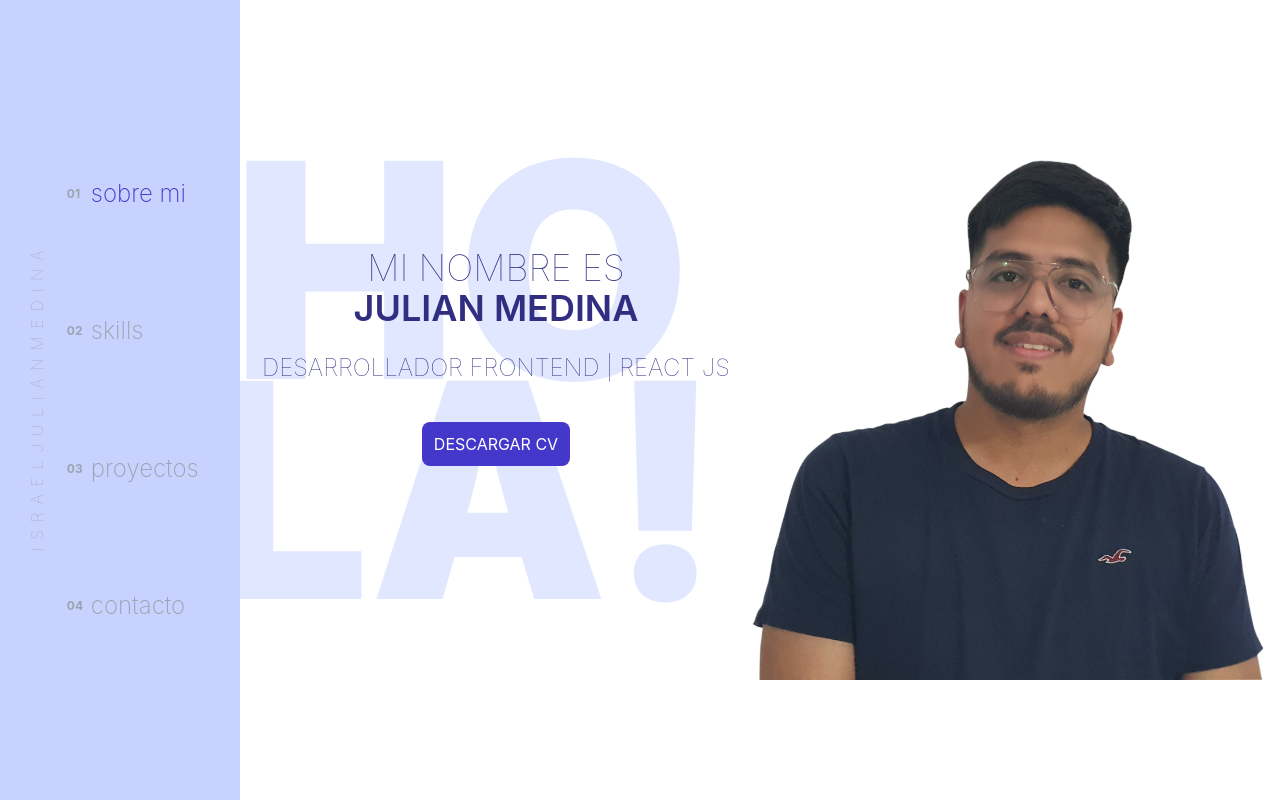
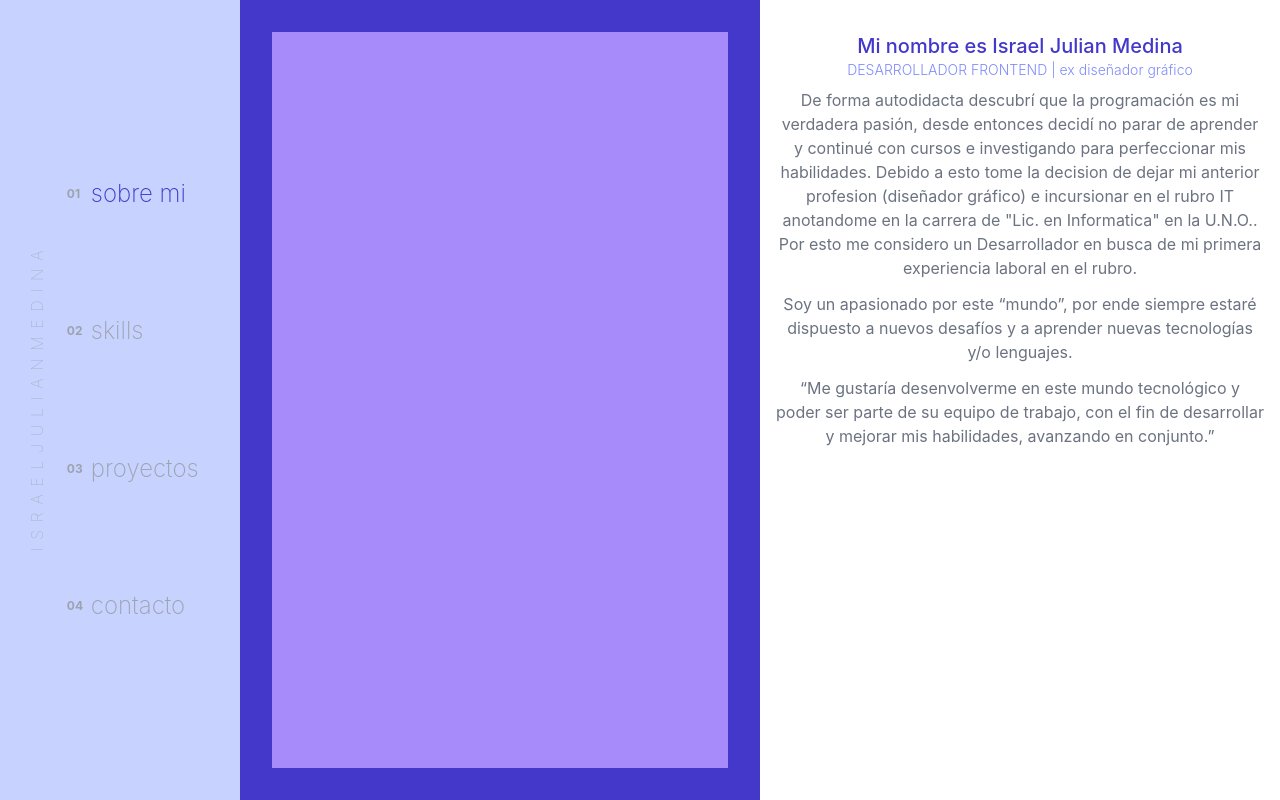
Before and after one commit to JulianMedd/israeljulianmedina, a Next.js app: page /about-me in a window 1280 px wide. Built offline with nearby package versions, Linux system fonts and the light colour scheme.

Commit message:
fixing the Hero component and the LayoutSection component and adding the About component

```diff
--- /dev/null
+++ b/components/aboutMe/About.js
@@ -0,0 +1,40 @@
+import React from 'react';
+import LayoutSection from '../layout/LayoutSection';
+
+const About = () => {
+    return (
+        <LayoutSection>
+                <h2 className="text-indigo-700 font-thin tracking-widest py-8 lg:hidden text-2xl">
+                    S O B R E  M I
+                </h2>
+                <article className="w-full h-60 lg:h-full lg:w-1/2 bg-indigo-700 p-8">
+                    {/* foto */}
+                    <div className="w-full h-full bg-purple-400">
+
+                    </div>
+                </article>
+                <article className="w-full lg:h-full lg:w-1/2 px-4 py-8 text-center">
+                    {/* texto */}
+                    <div className="flex flex-col items-center space-y-2">
+                        <div>
+                            <h3 className="text-indigo-700 text-xl font-medium">Mi nombre es Israel Julian Medina</h3>
+                            <h4 className="text-sm font-light text-indigo-400">DESARROLLADOR FRONTEND | <span>ex diseñador gráfico</span></h4>
+                        </div>
+                        <div className="text-gray-500 font-normal space-y-3">
+                            <p>
+                            De forma autodidacta descubrí que la programación es mi verdadera pasión, desde entonces decidí no parar de aprender y continué con cursos e investigando para perfeccionar mis habilidades. Debido a esto tome la decision de dejar mi anterior profesion (diseñador gráfico) e incursionar en el rubro IT anotandome en la carrera de "Lic. en Informatica" en la U.N.O.. Por esto me considero un Desarrollador en busca de mi primera experiencia laboral en el rubro.
+                            </p>
+                            <p>
+                            Soy un apasionado por este “mundo”, por ende siempre estaré dispuesto a nuevos desafíos y a aprender nuevas tecnologías y/o lenguajes.
+                            </p>
+                            <p>
+                            “Me gustaría desenvolverme en este mundo tecnológico y poder ser parte de su equipo de trabajo, con el fin de desarrollar y mejorar mis habilidades, avanzando en conjunto.”
+                            </p>
+                        </div>
+                    </div>
+                </article>
+        </LayoutSection>
+    )
+}
+
+export default About
--- a/components/hero/Hero.js
+++ b/components/hero/Hero.js
@@ -1,12 +1,13 @@
 import React from "react";
 import Image from 'next/image';
 import fotoPerfil from "../../public/foto_perfil.png";
+import LayoutSection from "../layout/LayoutSection";
 
 const Hero = () => {
     return (
-        <div className="animate-apear pt-16 overflow-hidden w-screen h-screen flex flex-col items-center justify-between md:w-4/5 lg:flex-row md:ml-60 md:pt-0">
+        <LayoutSection over={true}>
 
-            <div className="relative w-full h-1/2 px-8 pt-12 text-center md:px-2 md:w-1/2">
+                <div className="relative w-full h-1/2 px-8 pt-8 text-center md:px-2 md:w-1/2">
                     <div className="-z-1 leading-none absolute -left-10 -top-20 text-10xl font-black text-indigo-100">
                         <p>HO</p>
                         <p className="-mt-20">LA!</p>
@@ -14,21 +15,23 @@
                     <p className="text-4xl font-thin text-indigo-900">MI NOMBRE ES</p>
                     <h1 className="text-4xl font-semibold text-indigo-900">JULIAN MEDINA</h1>
                     <h2 className="text-2xl font-thin text-indigo-900 py-6">DESARROLLADOR FRONTEND | REACT JS</h2>
-                <div className="mt-6">
+                    <div className="mt-3">
                         <a
                             className="p-3 bg-indigo-700 rounded-lg text-white"
                             download=""
-                        href="../../public/Cv_IsraelJulianMedina.pdf" >DESCARGAR CV</a>
+                            href="/../../public/Cv_IsraelJulianMedina.pdf" >
+                                DESCARGAR CV
+                            </a>
                     </div>
                 </div>
-            <div className="w-full h-1/2 overflow-hidden lg:self-end md:w-1/2 lg:h-4/5">
+                <div className="w-3/4 h-1/2 overflow-hidden lg:self-end md:w-1/2 lg:h-4/5">
                     <Image
                         src={fotoPerfil}
                         layout='responsive'
                         alt="foto principal"
                     />
                 </div>
-        </div>
+        </LayoutSection>
     )
 }
 
--- /dev/null
+++ b/components/layout/LayoutSection.js
@@ -0,0 +1,24 @@
+import React from 'react'
+
+const LayoutSection = ({children, over=false}) => {
+    return (
+        <>
+        {over ?
+            (
+                <section className="animate-apear pt-14 w-screen flex flex-col items-center lg:flex-row md:pl-60 md:pt-0">
+                <div className="h-screen w-full overflow-hidden flex flex-col items-center lg:flex-row md:pt-0">
+                {children}
+                </div>
+                </section>
+            ):(
+                <section className="animate-apear pt-14 w-screen flex flex-col items-center lg:h-screen lg:flex-row md:pl-60 md:pt-0">
+
+                {children}
+
+                </section>
+            )}
+        </>
+    )
+}
+
+export default LayoutSection
--- a/components/menu/Header.js
+++ b/components/menu/Header.js
@@ -4,7 +4,7 @@
     return(
         <header className="h-14 w-full bg-indigo-700 flex justify-between items-center fixed px-6 top-0 z-40 md:hidden">
             <div className="flex items-center justify-start">
-                <h1 className="text-white font-thin tracking-widest animate-apear">I S R A E L  J U L I A N  M E D I N A </h1>
+                <h1 className="text-white font-thin tracking-widest animate-apear">ISRAEL JULIAN MEDINA</h1>
                 <span className="ml-2 font-semibold text-white animate-pulse">|</span>
             </div>
             <svg onClick={()=>isOpen()}
--- a/components/menu/Nav.js
+++ b/components/menu/Nav.js
@@ -1,8 +1,11 @@
 import React from "react";
 import ActiveLink from "./ActiveLink";
 import { MenuLinks } from "./Helper";
+import { useRouter } from "next/router";
 
 export const Nav = ({open, isOpen}) => {
+    const router = useRouter();
+
     return(
         <nav className={`w-4/5 h-screen absolute top-0 ${ open ? 'left-0 ' : '-left-full'} md:left-0 md:w-60 z-50 bg-indigo-200 py-14 pl-18 md:pl-2 pr-6 flex items-center justify-evenly duration-700`}>
             <div className="absolute top-4 right-4 text-indigo-700 md:hidden text-2xl font-light" onClick={()=>isOpen()}>
@@ -10,7 +13,10 @@
                     <path fillRule="evenodd" d="M4.293 4.293a1 1 0 011.414 0L10 8.586l4.293-4.293a1 1 0 111.414 1.414L11.414 10l4.293 4.293a1 1 0 01-1.414 1.414L10 11.414l-4.293 4.293a1 1 0 01-1.414-1.414L8.586 10 4.293 5.707a1 1 0 010-1.414z" clipRule="evenodd" />
                 </svg>
             </div>
-            <h2 className="textRotate text-gray-400 font-thin tracking-widest">
+            <h2
+                className="textRotate text-gray-400 font-thin tracking-widest cursor-pointer"
+                onClick={() => router.push('/')}
+            >
                 I S R A E L  J U L I A N  M E D I N A
             </h2>
             <ul className="h-full text-2xl font-extralight py-4 text-gray-400 flex flex-col justify-evenly animate-apear">
--- a/pages/about-me.js
+++ b/pages/about-me.js
@@ -1,5 +1,5 @@
 import React from "react";
-import Hero from "../components/hero/Hero";
+import About from "../components/aboutMe/About";
 import NavBar from "../components/menu";
 
 export const AboutMe = () => {
@@ -7,7 +7,7 @@
     return (
         <main>
             <NavBar/>
-            <Hero/>
+            <About/>
         </main>
     )
 }
--- a/pages/index.js
+++ b/pages/index.js
@@ -1,12 +1,13 @@
 import React from "react";
+import Hero from "../components/hero/Hero";
 import NavBar from "../components/menu";
 
 export default function Home() {
 
   return (
     <main>
-      {/* estos componentes pasar a un index.js todo junto, con el useState */}
       <NavBar/>
+      <Hero/>
     </main>
   )
 }
```
Lines whose indentation alone changed are shown as unchanged.
